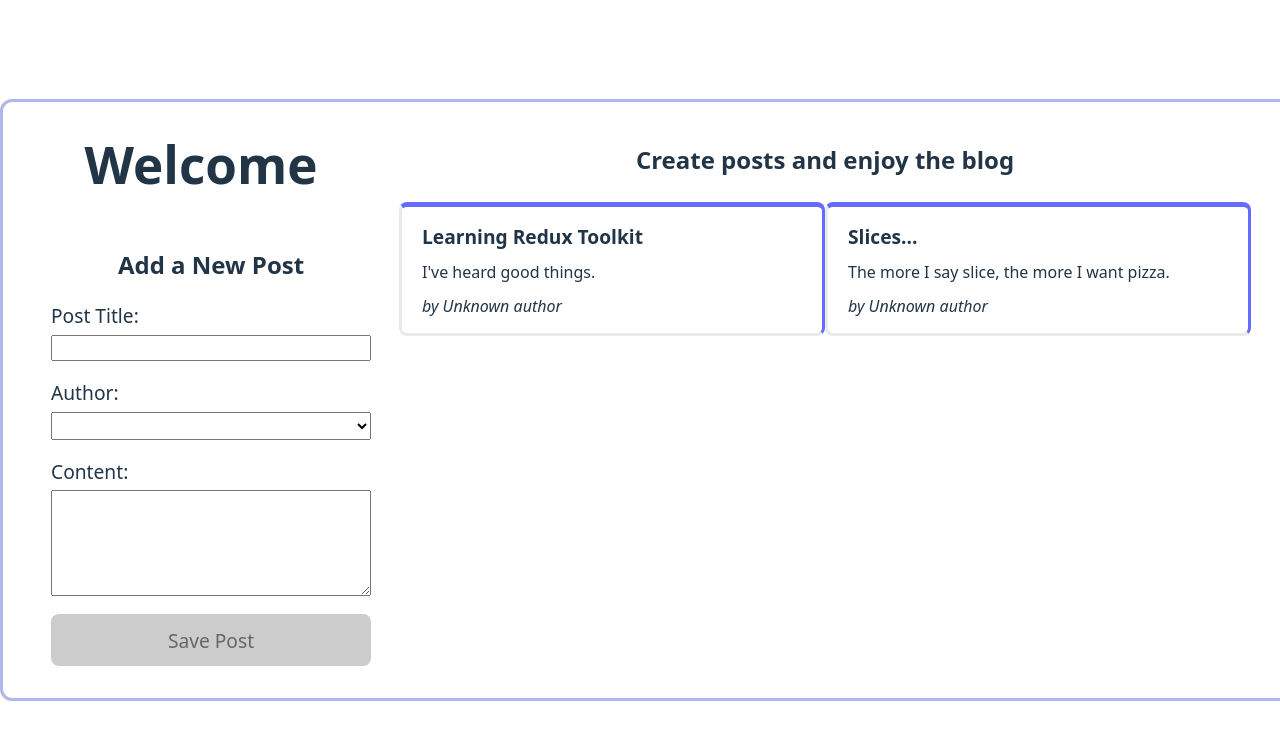
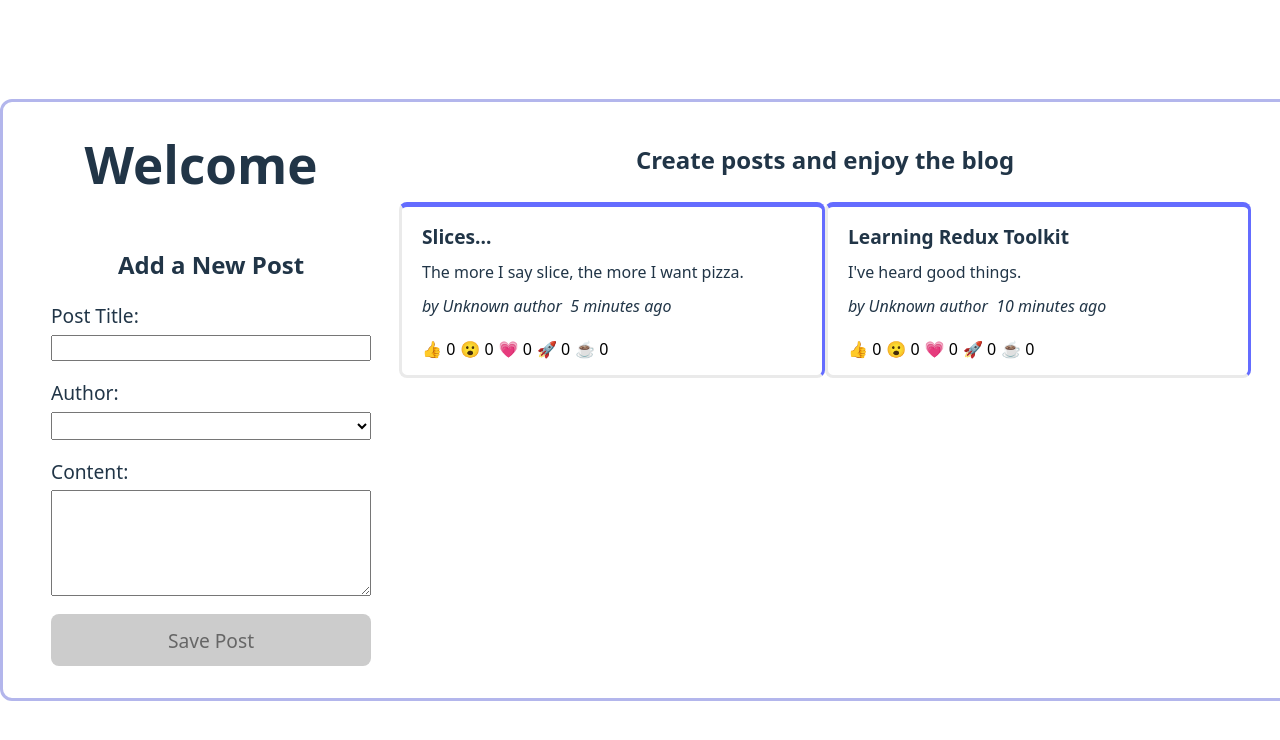
Before and after one commit to williamscodebox/my-redux-app, a React (Vite) app: page / in a window 1280 px wide. Shown: the top 740 px of the page. Built offline with nearby package versions, Linux system fonts and the light colour scheme.

Commit message:
Added TimeAgo and ReactionButtons

```diff
--- a/package.json
+++ b/package.json
@@ -11,6 +11,7 @@
   },
   "dependencies": {
     "@reduxjs/toolkit": "^2.6.0",
+    "date-fns": "^4.1.0",
     "react": "^19.0.0",
     "react-dom": "^19.0.0",
     "react-redux": "^9.2.0"
--- a/src/app/features/post/PostsList.jsx
+++ b/src/app/features/post/PostsList.jsx
@@ -2,18 +2,26 @@ import React from "react";
 import { useSelector, useDispatch } from "react-redux";
 import { selectAllPosts } from "./postsSlice";
 import PostAuthor from "./PostAuthor";
+import TimeAgo from "./TimeAgo";
+import ReactionButtons from "./ReactionButtons";
 
 function PostsList() {
   const posts = useSelector(selectAllPosts);
 
-  const renderedPosts = posts.map((post) => (
-    <div>
+  const orderedPosts = posts
+    .slice()
+    .sort((a, b) => b.date.localeCompare(a.date));
+
+  const renderedPosts = orderedPosts.map((post) => (
+    <div key={post.id}>
       <article className="posts" key={post.id}>
         <h3>{post.title}</h3>
         <p>{post.content.substring(0, 100)}</p>
         <p className="test">
           <PostAuthor userId={post.userId} />
+          <TimeAgo timestamp={post.date} />
         </p>
+        <ReactionButtons post={post} />
       </article>
     </div>
   ));
--- /dev/null
+++ b/src/app/features/post/ReactionButtons.jsx
@@ -0,0 +1,32 @@
+import { useDispatch } from "react-redux";
+import { reactionAdded } from "./postsSlice";
+import React from "react";
+
+const reactionEmoji = {
+  thumbsUp: "👍",
+  wow: "😮",
+  heart: "💗",
+  rocket: "🚀",
+  coffee: "☕",
+};
+
+function ReactionButtons({ post }) {
+  const dispatch = useDispatch();
+  const reactionButtons = Object.entries(reactionEmoji).map(([name, emoji]) => {
+    return (
+      <button
+        key={name}
+        type="button"
+        className="reactionButton"
+        onClick={() =>
+          dispatch(reactionAdded({ postId: post.id, reaction: name }))
+        }
+      >
+        {emoji} {post.reactions[name]}
+      </button>
+    );
+  });
+  return <div>{reactionButtons}</div>;
+}
+
+export default ReactionButtons;
--- /dev/null
+++ b/src/app/features/post/TimeAgo.jsx
@@ -0,0 +1,20 @@
+import { parseISO, formatDistanceToNow } from "date-fns";
+
+import React from "react";
+
+function TimeAgo({ timestamp }) {
+  let timeAgo = "";
+  if (timestamp) {
+    const date = parseISO(timestamp);
+    const timePeriod = formatDistanceToNow(date);
+    timeAgo = `${timePeriod} ago`;
+  }
+
+  return (
+    <span title={timestamp}>
+      &nbsp; <i>{timeAgo}</i>
+    </span>
+  );
+}
+
+export default TimeAgo;
--- a/src/app/features/post/postsSlice.js
+++ b/src/app/features/post/postsSlice.js
@@ -1,15 +1,32 @@
 import { createSlice, nanoid } from "@reduxjs/toolkit";
+import { sub } from "date-fns";
 
 const initialState = [
   {
     id: "1",
     title: "Learning Redux Toolkit",
     content: "I've heard good things.",
+    date: sub(new Date(), { minutes: 10 }).toISOString(),
+    reactions: {
+      thumbsUp: 0,
+      wow: 0,
+      heart: 0,
+      rocket: 0,
+      coffee: 0,
+    },
   },
   {
     id: "2",
     title: "Slices...",
     content: "The more I say slice, the more I want pizza.",
+    date: sub(new Date(), { minutes: 5 }).toISOString(),
+    reactions: {
+      thumbsUp: 0,
+      wow: 0,
+      heart: 0,
+      rocket: 0,
+      coffee: 0,
+    },
   },
 ];
 
@@ -27,10 +44,25 @@ const postSlice = createSlice({
             id: nanoid(),
             title,
             content,
+            date: new Date().toISOString(),
             userId,
+            reactions: {
+              thumbsUp: 0,
+              wow: 0,
+              heart: 0,
+              rocket: 0,
+              coffee: 0,
+            },
           },
         };
       },
+    },
+    reactionAdded(state, action) {
+      const { postId, reaction } = action.payload
+      const existingPost = state.find(post => post.id === postId)
+      if (existingPost) {
+        existingPost.reactions[reaction]++
+      }
     } /*
     postUpdated(state, action) {
       const { id, title, content } = action.payload;
@@ -44,5 +76,5 @@ const postSlice = createSlice({
 });
 
 export const selectAllPosts = (state) => state.posts;
-export const { postAdded } = postSlice.actions;
+export const { postAdded, reactionAdded } = postSlice.actions;
 export default postSlice.reducer;
--- a/src/index.css
+++ b/src/index.css
@@ -142,6 +142,25 @@ button:disabled:hover,
 button[disabled]:hover {
   border: 1px solid transparent;
 }
+button.reactionButton {
+  margin-right: 5px;
+  background-color: transparent;
+  border-radius: 8px;
+  border: none;
+  padding: 0.3em 0em;
+  margin-bottom: 10px;
+  font-size: 1em;
+  font-weight: 500;
+  font-family: inherit;
+  cursor: pointer;
+}
+button.reactionButton:hover {
+  border: none;
+}
+button.reactionButton:focus,
+button.reactionButton:focus-visible {
+  outline: 0px auto -webkit-focus-ring-color;
+}
 
 @media (prefers-color-scheme: light) {
   :root {
```
Also changed, not shown: 1 other file (tests, documents, lock files or other folders).
